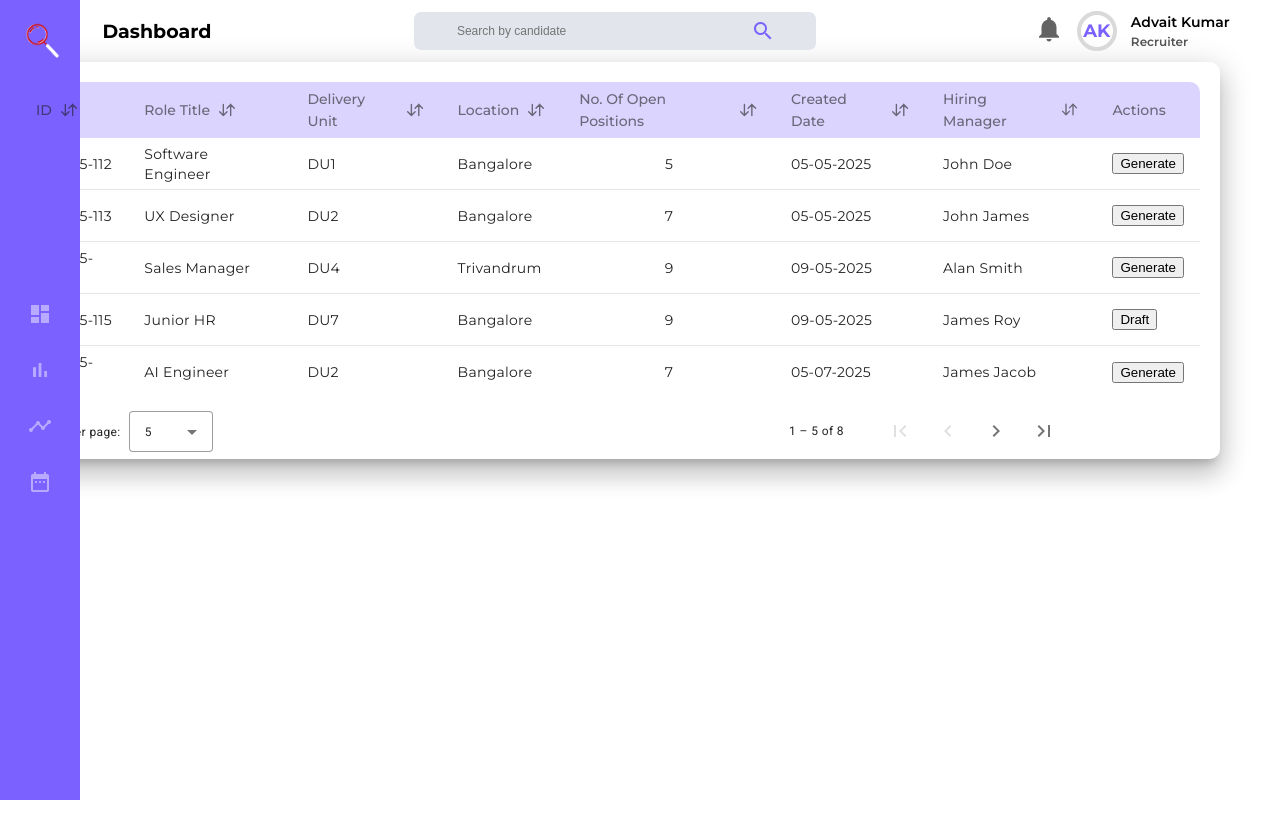
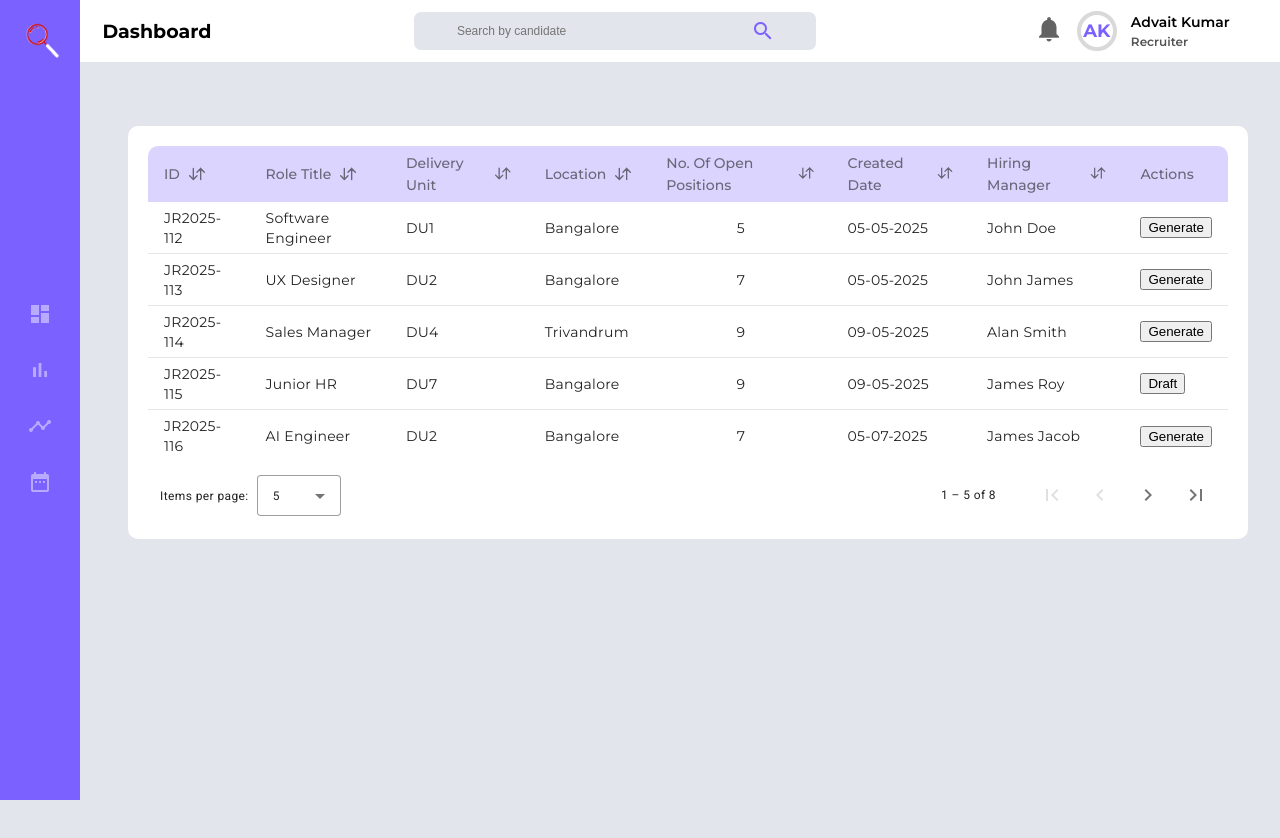
Before and after one commit to nivya-2/recruitx-frontend, an Angular app: page / in a window 1280 px wide. Shown: the top 838 px of the page. Before the commit the page ends 800 px from the top, so only its background shows below. Built offline with nearby package versions, Linux system fonts and the light colour scheme.

Commit message:
merged table and dev

```diff
--- a/src/app/app.component.css
+++ b/src/app/app.component.css
@@ -0,0 +1,6 @@
+.base{
+    background-color: #E2E5EC;
+    min-height: 100%;
+    padding-left: 6rem;
+    padding-top: 2rem;
+}
--- a/src/app/app.component.html
+++ b/src/app/app.component.html
@@ -1,4 +1,5 @@
 <app-header [search]="true"></app-header>
 <app-icon-group></app-icon-group>
-
-<app-table [content]="content"></app-table>
+<div class="base">
+  <app-table [content]="content"></app-table>
+</div>
--- a/src/app/table/table.component.css
+++ b/src/app/table/table.component.css
@@ -5,7 +5,10 @@
   border-radius: 10px;
   overflow: hidden;
   min-width: 0% !important;
-
+  box-shadow: none !important;
+  background-color: white !important;
+  margin:2rem;
+  padding-bottom: 1rem;
 }
 
 .tableDesign{
@@ -15,8 +18,8 @@
   overflow: hidden;
   /* border: 1px solid #e0e0e0;  */
   margin: 20px 20px 5px 20px;
-  background-color: white !important;
   min-width: 0% !important;
+
 
 }
 
@@ -71,7 +74,7 @@
   ::ng-deep .mat-mdc-paginator-container{
 
     justify-content: space-between !important;
-    max-width: 1040px;
+    max-width: 1130px;
     background-color: white !important;
    }
 
```
